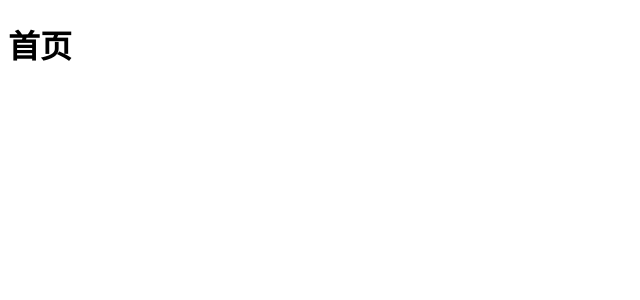
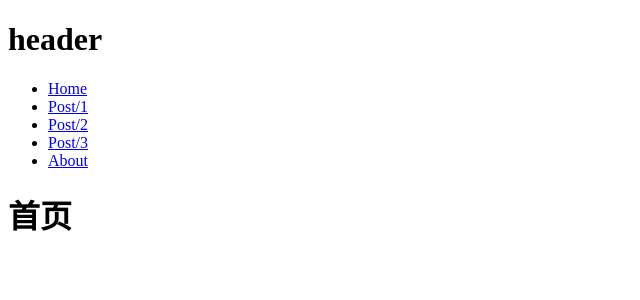
Before and after one commit to realloon/rim-net, a Nuxt app: page / in a window 1280 px wide. Shown: the top 300 px of the page, without its empty margins (0-640 px from the left). Built offline with nearby package versions, Linux system fonts and the light colour scheme.

Commit message:
Basic page framework.

```diff
--- /dev/null
+++ b/components/layout/Header.vue
@@ -0,0 +1,16 @@
+<script setup lang="ts"></script>
+
+<template>
+  <header>
+    <h1>header</h1>
+    <nav>
+      <ul>
+        <li><NuxtLink to="/">Home</NuxtLink></li>
+        <li><NuxtLink to="/post/1">Post/1</NuxtLink></li>
+        <li><NuxtLink to="/post/2">Post/2</NuxtLink></li>
+        <li><NuxtLink to="/post/3">Post/3</NuxtLink></li>
+        <li><NuxtLink to="/about">About</NuxtLink></li>
+      </ul>
+    </nav>
+  </header>
+</template>
--- /dev/null
+++ b/layouts/default.vue
@@ -0,0 +1,4 @@
+<template>
+  <LayoutHeader />
+  <slot />
+</template>
```
